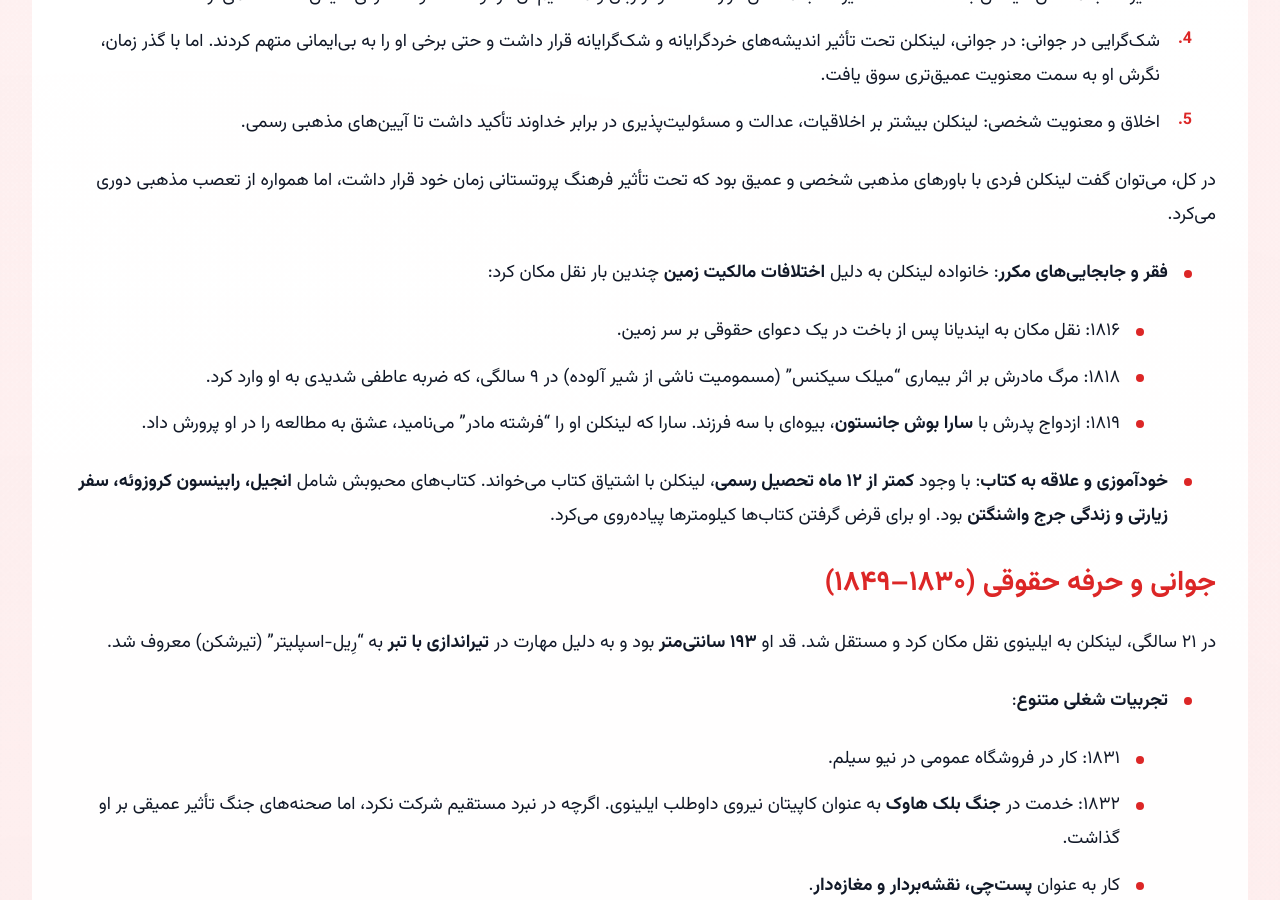
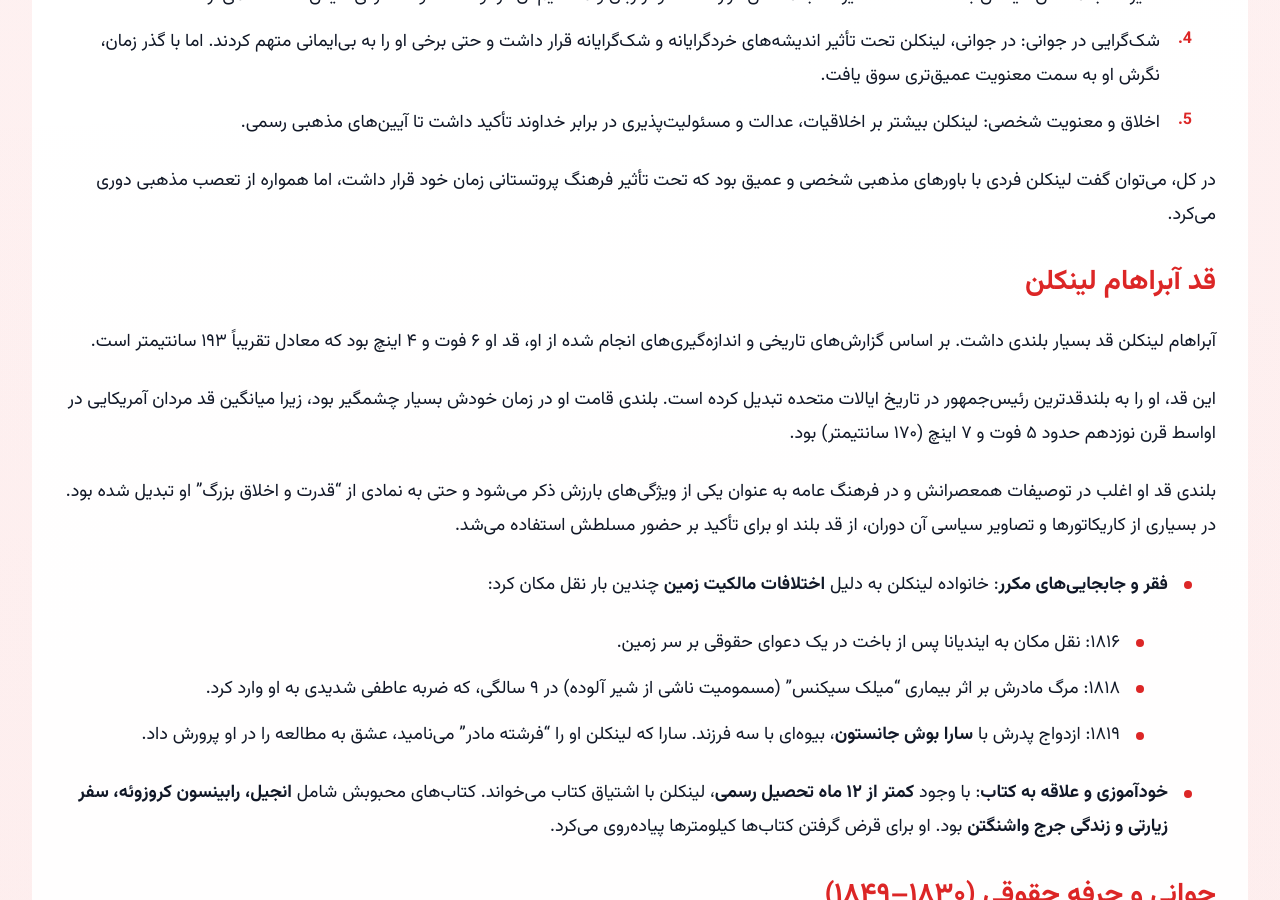
Before and after one commit to darkblog/darkblog.github.io, a Jekyll site: the page built from _posts/2025-7-3-42.md, in a window 1280 px wide and 900 px high, scrolled down 906 px. Built offline with Jekyll 4.4.1, drawn with Linux system fonts in a browser that asks for light colours.

Commit message:
Update 2025-7-3-42.md

```diff
--- a/_posts/2025-7-3-42.md
+++ b/_posts/2025-7-3-42.md
@@ -15,6 +15,13 @@ title: زندگینامه آبراهام لینکلن - از کلبه چوبی
 5. اخلاق و معنویت شخصی: لینکلن بیشتر بر اخلاقیات، عدالت و مسئولیت‌پذیری در برابر خداوند تأکید داشت تا آیین‌های مذهبی رسمی.
 
 در کل، می‌توان گفت لینکلن فردی با باورهای مذهبی شخصی و عمیق بود که تحت تأثیر فرهنگ پروتستانی زمان خود قرار داشت، اما همواره از تعصب مذهبی دوری می‌کرد.
+
+## قد آبراهام لینکلن
+آبراهام لینکلن قد بسیار بلندی داشت. بر اساس گزارش‌های تاریخی و اندازه‌گیری‌های انجام شده از او، قد او ۶ فوت و ۴ اینچ بود که معادل تقریباً ۱۹۳ سانتیمتر است.
+
+این قد، او را به بلندقدترین رئیس‌جمهور در تاریخ ایالات متحده تبدیل کرده است. بلندی قامت او در زمان خودش بسیار چشمگیر بود، زیرا میانگین قد مردان آمریکایی در اواسط قرن نوزدهم حدود ۵ فوت و ۷ اینچ (۱۷۰ سانتیمتر) بود.
+
+بلندی قد او اغلب در توصیفات همعصرانش و در فرهنگ عامه به عنوان یکی از ویژگی‌های بارزش ذکر می‌شود و حتی به نمادی از "قدرت و اخلاق بزرگ" او تبدیل شده بود. در بسیاری از کاریکاتورها و تصاویر سیاسی آن دوران، از قد بلند او برای تأکید بر حضور مسلطش استفاده می‌شد.
 
 - **فقر و جابجایی‌های مکرر**: خانواده لینکلن به دلیل **اختلافات مالکیت زمین** چندین بار نقل مکان کرد:
   - ۱۸۱۶: نقل مکان به ایندیانا پس از باخت در یک دعوای حقوقی بر سر زمین.
```
